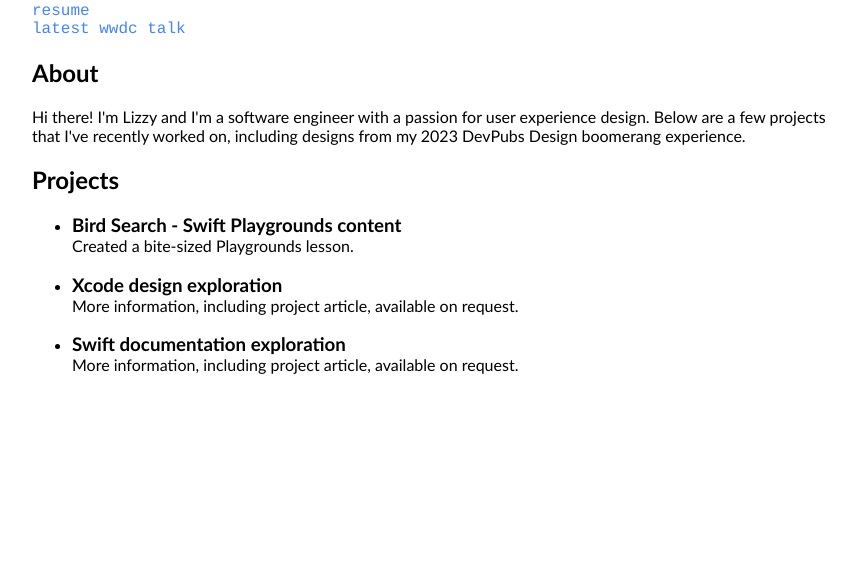
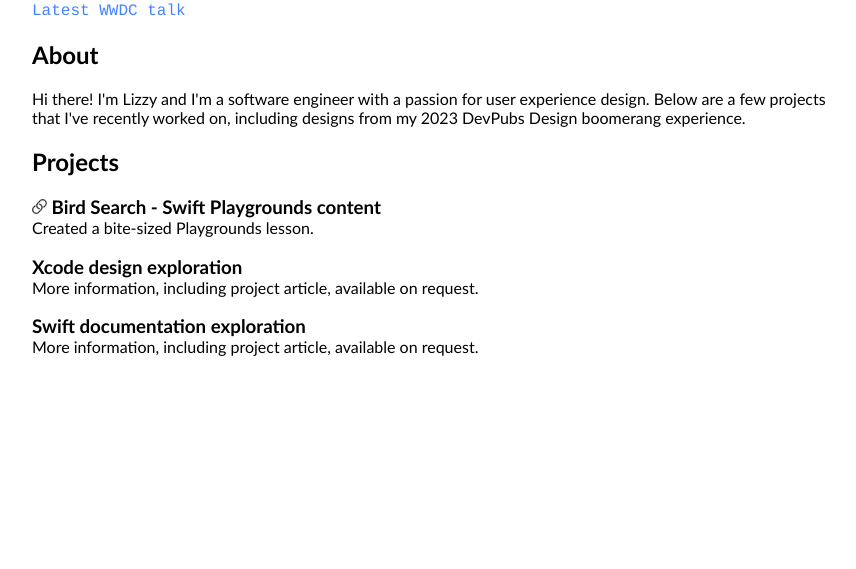
Before and after one commit to lizzyboard/lizzyboard.github.io, a plain HTML site: page index.html in a window 1280 px wide. Shown: the part 231-800 px from the top of the page, without its empty margins (208-1064 px from the left). Drawn offline with Linux system fonts and the light colour scheme.

Commit message:
updated styling, added icons etc

```diff
--- a/index.html
+++ b/index.html
@@ -1,44 +1,36 @@
 <!DOCTYPE html>
 <html>
     <head>
+        <title>Lizzy Board</title>
         <link rel="stylesheet" href="style.css">
+        <link rel="shortcut icon" type="image/png" href="favicon.png">
     </head>
     <body>
         <div><a href="index.html"><p class="back"><br></p></a></div>
 
         <h1>Lizzy Board</h1>
-        <p class="contact">703-261-3190</p>
         <p class="contact">eboard@apple.com</p>
-        <a href="resume.pdf" class="contact">resume</a> <p/ class="contact">
-        <a href="https://developer.apple.com/videos/play/wwdc2023/10176/" class="contact">latest wwdc talk</a>
+        <a href="resume.pdf" class="contact">Resume</a> <p/ class="contact">
+        <a href="https://developer.apple.com/videos/play/wwdc2023/10176/" class="contact">Latest WWDC talk</a>
 
         <h2>About</h2>
         <p>Hi there! I'm Lizzy and I'm a software engineer with a passion for user experience design. Below are a few projects that I've recently worked on, including designs from my 2023 DevPubs Design boomerang experience.</p>
 
         <h2>Projects</h2>
 
-        <ul>
-            <li>
-            <a href="birds.html">
-                <h3 class="blue">Bird Search - Swift Playgrounds content</h3>
-                <p class="no-margin">Created a bite-sized Playgrounds lesson.</p>
-            </a>
-            </li>
-        </ul>
+        <a href="birds.html">
+            <h3 class="no-margin-bottom">
+                <img src="link.png" class="inlineImage">
+                    Bird Search - Swift Playgrounds content
+            </h3>
+            <p class="no-margin">Created a bite-sized Playgrounds lesson.</p>
+        </a>
 
-        <ul>
-            <li>
-            <h3 class="blue">Xcode design exploration</h3>
-            <p class="no-margin">More information, including project article, available on request.</p>
-            </li>
-        </ul>
+        <h3 class="no-margin-bottom">Xcode design exploration</h3>
+        <p class="no-margin">More information, including project article, available on request.</p>
 
-        <ul>
-            <li>
-            <h3 class="blue">Swift documentation exploration</h3>
-            <p class="no-margin">More information, including project article, available on request.</p>
-            </li>
-        </ul>
+        <h3 class="no-margin-bottom">Swift documentation exploration</h3>
+        <p class="no-margin">More information, including project article, available on request.</p>
 
     </body>
 </html>
--- a/style.css
+++ b/style.css
@@ -52,7 +52,7 @@ a:link.contact, a:visited.contact, a:active.contact {
     color: #4583FF;
 }
 
-a:hover, a:hover.contact {
+a:hover {
     text-decoration: none;
     color: #1e4ba6;
 }
@@ -63,6 +63,10 @@ a:hover, a:hover.contact {
 }
 
 .blue {
+    color: #144fc7;
+}
+
+.no-margin-bottom {
     margin-bottom: 0px;
 }
 
@@ -74,3 +78,9 @@ a:hover, a:hover.contact {
     color: grey;
     font-family: "courier";
 }
+
+.inlineImage {
+    width: 0.8em;
+    height: 0.8em;
+    display: inline;
+}
```
Also changed, not shown: birds.html (+2 -0 lines), favicon.png (added), link.png (added).
